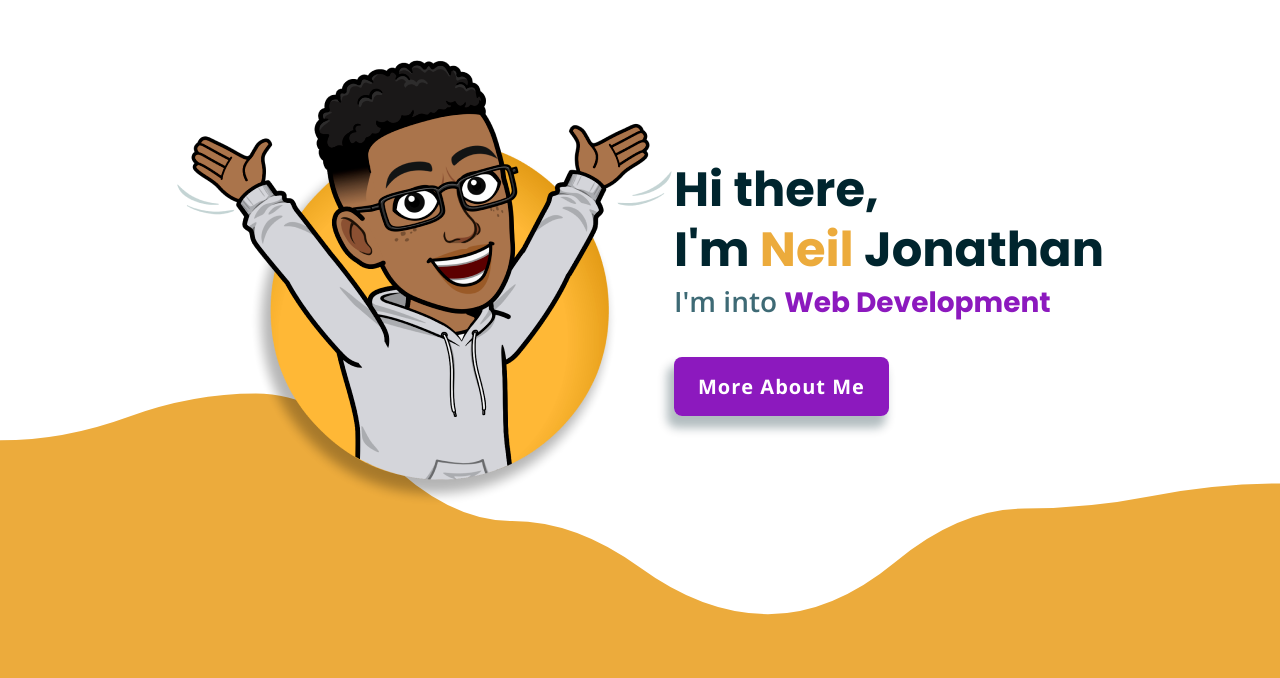
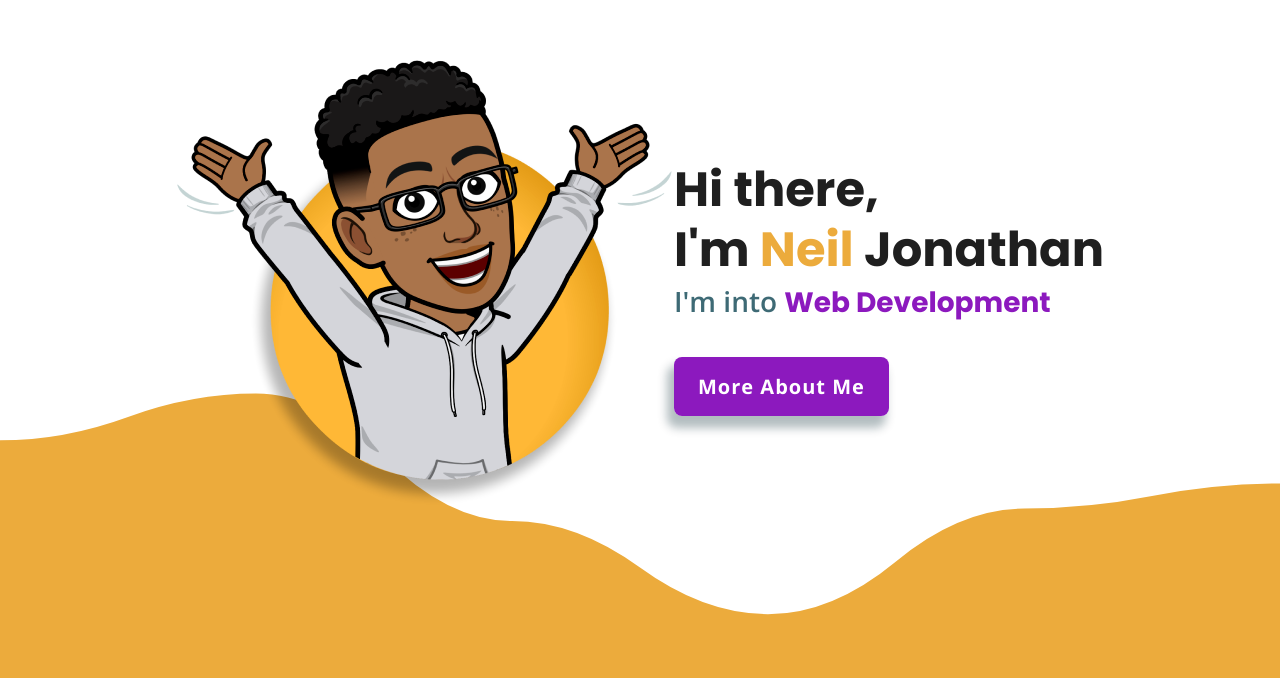
Before and after one commit to NJVS/profile, a plain HTML site: page index.html in a window 1280 px wide. Shown: the part 119-797 px from the top of the page. Drawn offline with nearby package versions, Linux system fonts and the light colour scheme; files that its build step writes are made by us from their sources.

Commit message:
color update

```diff
--- a/styles/utils/global.scss
+++ b/styles/utils/global.scss
@@ -2,6 +2,7 @@
 	// FONTS
 	--ff-primary: 'Poppins', sans-serif;		// 700
 	--ff-secondary: 'Open Sans', sans-serif;	// 400 600 700
+	--ff-triary: 'Source Code Pro', sans-serif; // 300 400
 
 	--fs-100: clamp(0.5rem, 3vw, 0.875rem);
 	--fs-200: clamp(0.785rem, 3vw, 1rem); 		// 11-16
@@ -22,7 +23,8 @@
 	--c-neutral-150: hsl(207, 100%, 98%);
 	--c-neutral-300: hsl(192, 13%, 51%);
 	--c-neutral-500: hsl(192, 31%, 35%);
-	--c-neutral-800: hsl(192, 100%, 9%);
+	--c-neutral-700: hsl(0, 0%, 14%);
+	--c-neutral-800: hsl(0, 0%, 12%);
 
 	// shadow
 	--c-shadow-dark: hsla(192, 100%, 9%, 0.3);
```
